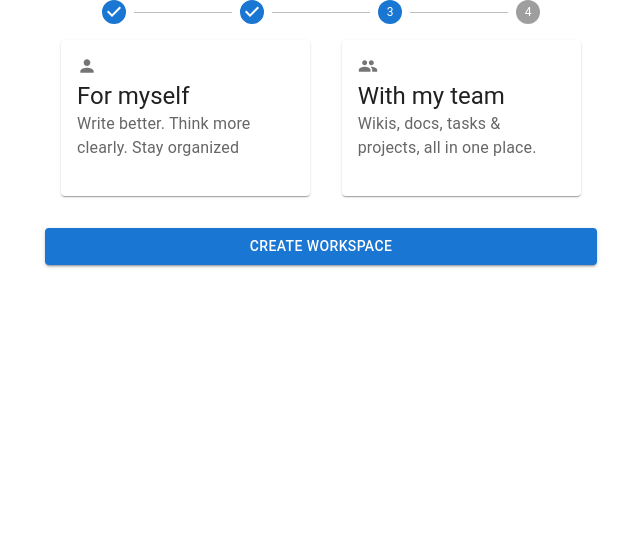
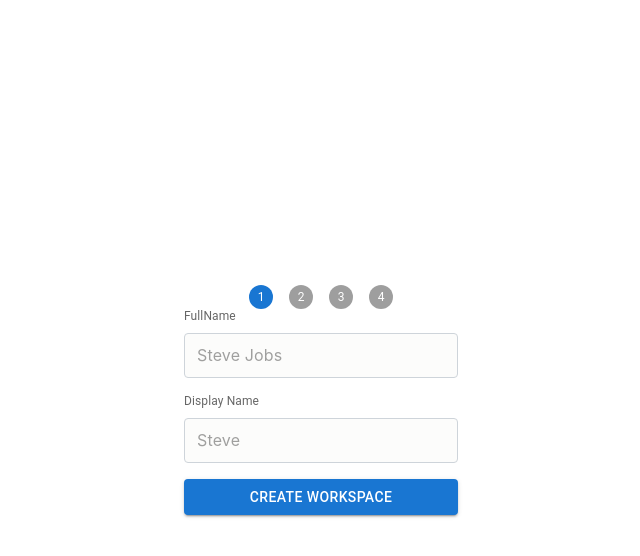
Before and after one commit to DKdEviL/stepper-react, a React (Create React App) app: page / in a window 1280 px wide. Shown: the top 556 px of the page, without its empty margins (319-959 px from the left). Built offline with nearby package versions, Linux system fonts and the light colour scheme.

Commit message:
basic functinality completed

```diff
--- a/src/App.css
+++ b/src/App.css
@@ -2,37 +2,15 @@
   text-align: center;
 }
 
-.App-logo {
-  height: 40vmin;
-  pointer-events: none;
+.flex {
+  display: flex !important;
 }
-
-@media (prefers-reduced-motion: no-preference) {
-  .App-logo {
-    animation: App-logo-spin infinite 20s linear;
-  }
+.flex-column {
+  flex-direction: column !important;
 }
-
-.App-header {
-  background-color: #282c34;
-  min-height: 100vh;
-  display: flex;
-  flex-direction: column;
-  align-items: center;
-  justify-content: center;
-  font-size: calc(10px + 2vmin);
-  color: white;
+.justify-center {
+  justify-content: center !important;
 }
-
-.App-link {
-  color: #61dafb;
+.align-center {
+  align-items: center !important;
 }
-
-@keyframes App-logo-spin {
-  from {
-    transform: rotate(0deg);
-  }
-  to {
-    transform: rotate(360deg);
-  }
-}
--- a/src/App.js
+++ b/src/App.js
@@ -8,6 +8,7 @@ import "./App.css";
 import NameComponent from "./components/name/NameComponent";
 import WorkSpaceComponent from "./components/workspace/WorkSpaceComponent";
 import UsecaseComponent from "./components/usecase/UsecaseComponent";
+import WelcomeComponent from "./components/welcome/WelcomeComponent";
 
 const steps = ["", "", "", ""];
 const appUsers = [
@@ -21,7 +22,7 @@ const appUsers = [
   }
 ]
 function App() {
-  const [activeStep, setActiveStep] = useState(2);
+  const [activeStep, setActiveStep] = useState(0);
   const [userName, setUserName] = useState({ fullName: "", displayName: "" });
   const [workspace, setWorkspace] = useState({name: '', url: ''});
   const [userSelected, setUserSelected] = useState(null);
@@ -38,10 +39,10 @@ function App() {
   }
 
   return (
-    <Container maxWidth="sm">
+    <Container maxWidth="sm" sx={{height:'100vh'}} classes={{root: 'flex flex-column justify-center align-center'}}>
       <Stepper activeStep={activeStep} alternativeLabel>
-        {steps.map((label) => (
-          <Step key={label}>
+        {steps.map((label,index) => (
+          <Step key={label+index}>
             <StepLabel>{label}</StepLabel>
           </Step>
         ))}
@@ -51,6 +52,9 @@ function App() {
       {
         activeStep === 2 && <UsecaseComponent userTypes={appUsers} createSpaceHandler={handleCreateWorkspaceClick} selectedUser={userSelected} updateSelectedUser={setUserSelected} />
       }
+      {
+        activeStep >= 3 && <WelcomeComponent userName={userName.displayName} />
+      }
     </Container>
   );
 }
--- a/src/components/name/NameComponent.jsx
+++ b/src/components/name/NameComponent.jsx
@@ -63,7 +63,7 @@ const NameComponent = (props) => {
           <InputLabel shrink htmlFor="bootstrap-input">
             FullName
           </InputLabel>
-          <BootstrapInput value={username} onChange={(e) => setUsername(e.target.value)} fullWidth margin="normal" placeholder="Steve Jobs" id="fullName-input" />
+          <BootstrapInput value={username} onChange={(e) => setUsername(e.target.value)} fullWidth margin="dense" placeholder="Steve Jobs" id="fullName-input" />
         </FormControl>
         <FormControl fullWidth margin="normal" variant="standard">
           <InputLabel shrink htmlFor="bootstrap-input">
--- /dev/null
+++ b/src/components/welcome/Welcome.css
@@ -0,0 +1,5 @@
+
+.iconContainer {
+    width: 48px;
+    height: 58px;
+}
--- /dev/null
+++ b/src/components/welcome/WelcomeComponent.jsx
@@ -0,0 +1,49 @@
+import Paper from "@mui/material/Paper";
+import Card from "@mui/material/Card";
+import CardContent from "@mui/material/CardContent";
+import Typography from "@mui/material/Typography";
+import { Icon } from "@mui/material";
+import Button from "@mui/material/Button";
+import Stack from "@mui/material/Stack";
+import DoneOutlinedIcon from '@mui/icons-material/DoneOutlined';
+import './Welcome.css';
+
+const WelcomeComponent = (props) => {
+  return (
+    <Paper elevation={0}>
+      <Stack
+        component="form"
+        sx={{
+          width: "100%",
+        }}
+        spacing={2}
+        noValidate
+        autoComplete="off"
+      >
+        <Card>
+          <CardContent className='flex flex-column align-center'>
+            <Icon sx={{ width: '48px', height: '48px', background: '#664de5', borderRadius: '50%'}} className='iconContainer flex justify-center align-center'>
+                <DoneOutlinedIcon fontSize="medium" sx={{color: '#fff'}} />
+            </Icon>
+            <Typography variant="h5" component="div">
+              Congratulations, {props.userName}
+            </Typography>
+            <Typography variant="body2">
+              You have completed onboarding, you can start using the Eden!
+            </Typography>
+          </CardContent>
+        </Card>
+        <Button
+          onClick={() => {}}
+          fullWidth
+          margin="normal"
+          variant="contained"
+        >
+          Launch Eden
+        </Button>
+      </Stack>
+    </Paper>
+  );
+};
+
+export default WelcomeComponent;
--- a/src/components/workspace/WorkSpaceComponent.jsx
+++ b/src/components/workspace/WorkSpaceComponent.jsx
@@ -34,7 +34,7 @@ const WorkSpaceComponent = (props) => {
           value={name}
             onChange={(e) => {setName(e.target.value)}}
             fullWidth
-            margin="normal"
+            margin="dense"
             placeholder="Eden"
             id="workspaceName-input"
           />
--- a/src/index.js
+++ b/src/index.js
@@ -3,7 +3,15 @@ import ReactDOM from 'react-dom/client';
 import './index.css';
 import App from './App';
 import reportWebVitals from './reportWebVitals';
-
+import { createTheme } from '@mui/material/styles';
+export const theme = createTheme({
+  palette: {
+    primary: {
+      main: '#664de5'
+    },
+  },
+});
+// #664de5
 const root = ReactDOM.createRoot(document.getElementById('root'));
 root.render(
   <React.StrictMode>
```
